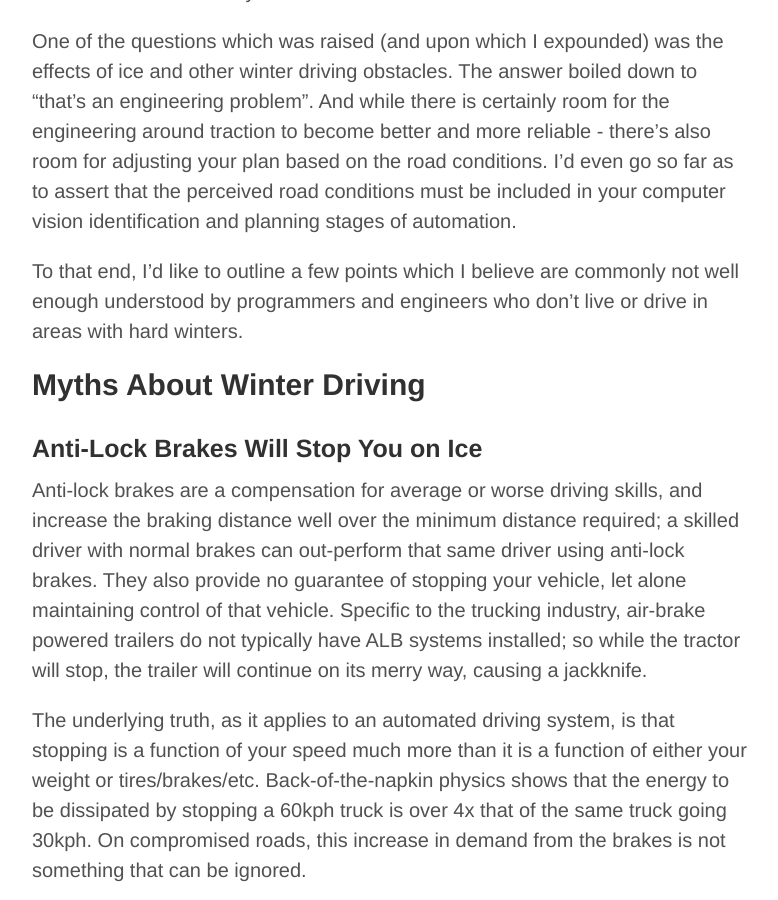
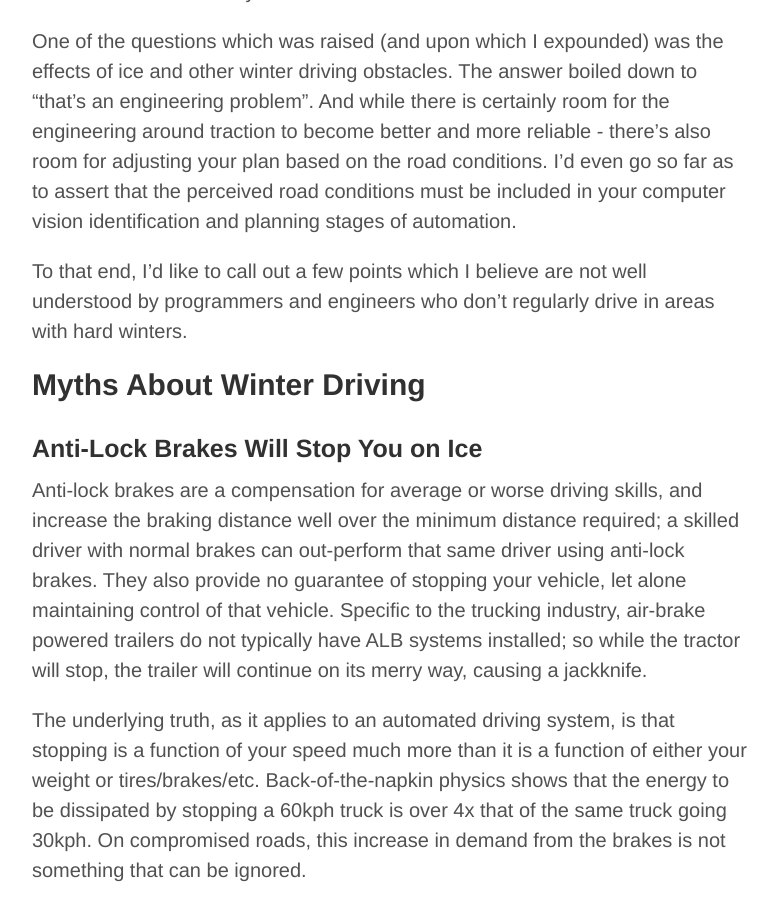
Before and after one commit to garrickp/garrickp.github.io, a Jekyll site: the page built from index.html, in a window 1280 px wide and 900 px high, scrolled down 443 px. Shown: the whole window, without its empty margins (248-1026 px from the left). Built offline with Jekyll 4.4.1, drawn with Linux system fonts in a browser that asks for light colours; the list of posts is cut into pages by our own code.

Commit message:
Paragraph re-wording

```diff
--- a/_posts/2017-12-08-winter_driving.md
+++ b/_posts/2017-12-08-winter_driving.md
@@ -18,9 +18,9 @@ room for adjusting your plan based on the road conditions. I'd even go so far as
 to assert that the perceived road conditions must be included in your computer
 vision identification and planning stages of automation.
 
-To that end, I'd like to outline a few points which I believe are commonly not
-well enough understood by programmers and engineers who don't live or drive in
-areas with hard winters.
+To that end, I'd like to call out a few points which I believe are not well
+understood by programmers and engineers who don't regularly drive in areas with
+hard winters.
 
 ## Myths About Winter Driving ##
 
```
